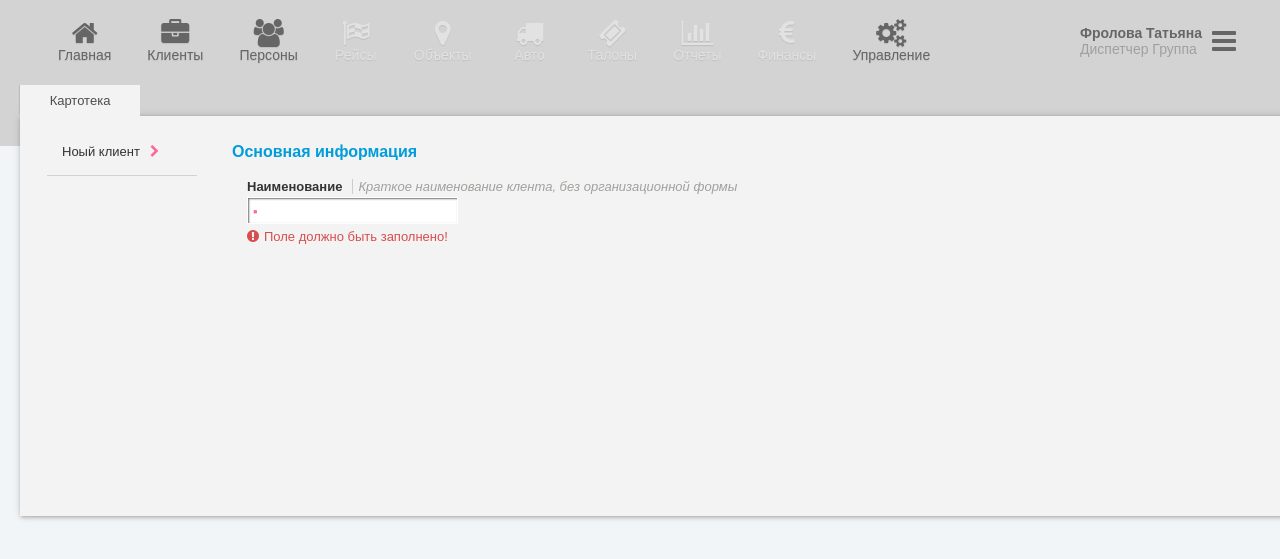
After one commit to itatelier/dveta, a Django app: template templates/company/company_create.html in a window 1280 px wide. The commit adds this page. Shown: the top 559 px of the page. Run offline with Django 3.2, Linux system fonts and the light colour scheme; the template is opened without the code that fills it, so the values that code supplies are empty; parts of the project's set-up code (start-up, migrations or seed data) failed here and were passed over.

Commit message:
Starting forms..

```diff
--- a/company/urls.py
+++ b/company/urls.py
@@ -10,7 +10,7 @@ urlpatterns = patterns('',
     #
     # Компании
     #
-    # url(r'^main_create/$', main_create.as_view(), name=base_path + '_create'),
+    url(r'^company_create/$', CompanyCreateForm.as_view(), name='company_create'),
     # url(r'^(?P<pk>\d+)/card/$', main_card.as_view(), name=base_path + '_main_card'),
     # url(r'^(?P<pk>\d+)/edit/$', main_edit.as_view(), name=base_path + '_main_edit'),
     # url(r'^(?P<pk>\d+)/delete/$', main_delete.as_view(), name=base_path + '_main_delete'),
--- /dev/null
+++ b/templates/company/company_create.html
@@ -0,0 +1,51 @@
+{% extends "main.html" %}
+{% load static from staticfiles %}
+{% block add_static %}
+<!-- Ajax listing   --><script type="text/javascript" src="{% static  'js/utils/ajax_list.js' %}"></script>
+<!-- Jquery UI      --><script type="text/javascript" src="{% static 'js/ui/jquery-ui.min.js' %}"></script>
+<!-- Datepicker RU  --><script type="text/javascript" src="{% static 'js/ui/datepicker-ru.js ' %}"></script>
+<!-- Jquery UI CSS  --><link rel='stylesheet' media="screen" type='text/css' href='{% static 'js/ui/jquery-ui.theme.min.css' %}'/>
+<!-- Jquery UI CSS  --><link rel='stylesheet' media="screen" type='text/css' href='{% static 'js/ui/jquery-ui.structure.min.css' %}'/>
+{% endblock %}
+{% block content %}
+
+
+<script>
+    var req_preprocess_result = "1";
+
+    $(document).ready(function() {
+    });
+
+</script>
+        {# Breadcrumbs #}
+        <div class="breadcrumbs">
+            <ul><li class="active" ><a href="listing.html">Картотека</a></li></ul>
+        </div>
+        {# - Breadcrumbs #}
+        <div class="sheet_wrapper">
+            <div class="left_border"><span class="upblock"></span></div>
+            {# Рабочий лист #}
+            <div class="sheet">
+                <div class="left_bar">
+                    <ul><li><a href="#" class="active">Ноый клиент</a></li></ul>
+                    <hr>
+                </div>
+                <div class="data_grid_medium">
+                    <div class="form_row">
+                        <h2 class="blue">Основная информация</h2>
+                    </div>
+                    <div class="form_row">
+                        <div class="input_wrapper">
+                            <legend>Наименование<p>Краткое наименование клента, без организационной формы</p></legend>
+                            <div class="input_block reuired ">
+                                <input type="text">
+                                <em>Поле должно быть заполнено!</em>
+                            </div>
+                        </div>
+                    </div>
+                </div>
+            </div>
+            {# - Рабочий лист #}
+            <div class="right_border"><span class="upblock"></span></div>
+        </div>
+{% endblock %}
--- a/templates/navmenu.html
+++ b/templates/navmenu.html
@@ -8,7 +8,7 @@
                             <li><a href="listing.html">Контрагенты</a></li>
                             <li><a href="listing.html" class="unused">Баланс счетов</a></li>
                             <li><hr></li>
-                            <li><a href="listing.html"><i>&#xf067;</i>Новый клиент</a></li>
+                            <li><a href="{% url 'company_create' %}"><i>&#xf067;</i>Новый клиент</a></li>
                         </ul>
                     </div>
                 </li>
```
Also changed, not shown: company/forms.py (added, +26 -0 lines), company/views.py (+64 -40 lines).
